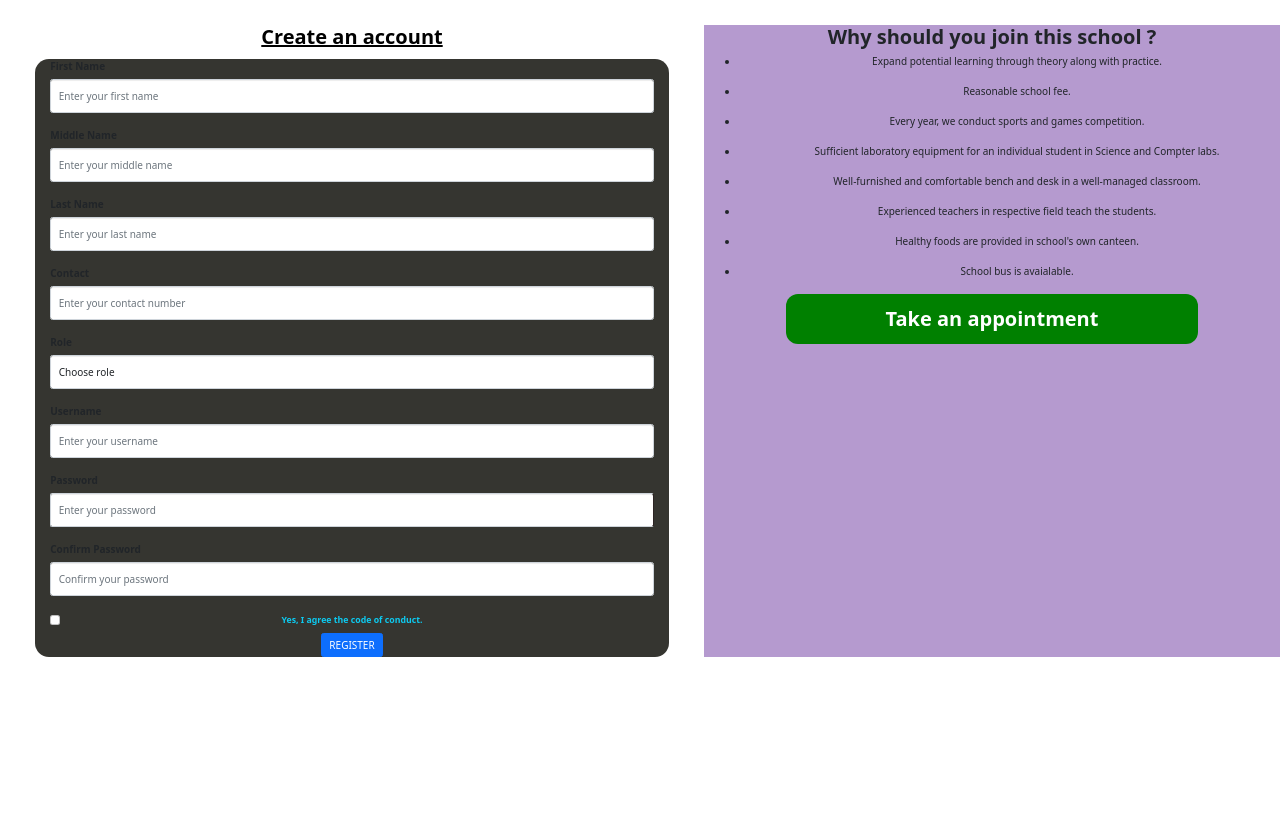
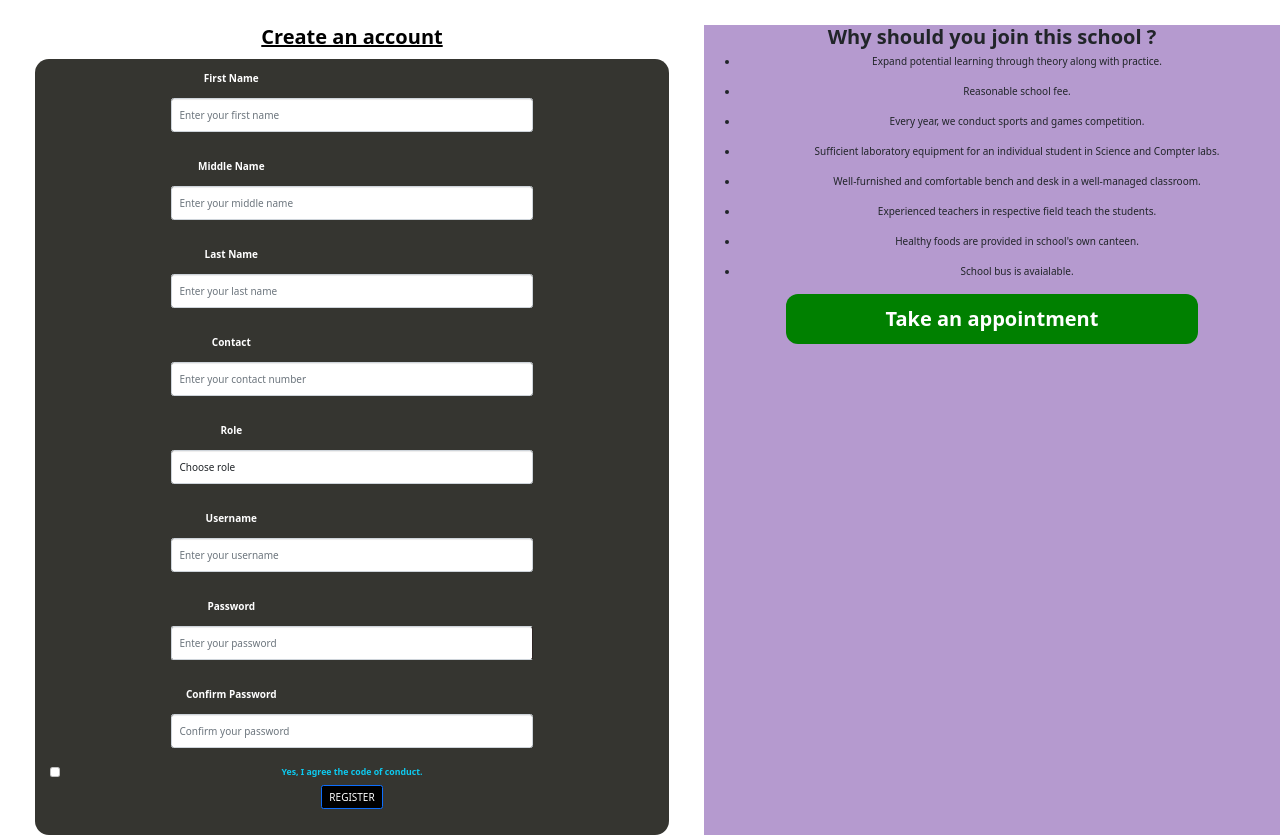
Before and after one commit to sanjiv576/school_website, a Django app: page //register in a window 1280 px wide. Shown: the part 149-989 px from the top of the page. Before the commit the page ends 806 px from the top, so only its background shows below. Run offline with Django 4.2, Linux system fonts and the light colour scheme; some libraries are stand-ins or nearby versions.

Commit message:
add form and input style

```diff
--- a/school/static/css/home/custom/register.css
+++ b/school/static/css/home/custom/register.css
@@ -126,3 +126,38 @@
     }
 
 }
+
+
+/* register form */
+
+.form-group label{
+    color:white;
+    width: 60%;
+    margin:auto;
+    padding:12px;
+}
+
+.form-group input, .form-control {
+    margin: auto!important;
+    width: 60%!important;
+}
+
+.buttonContent {
+    height: 50px;
+}
+
+.buttonContent a {
+    background-color: black !important;
+    color: white;
+    transition: transform .3s;
+
+}
+.buttonContent input {
+    border: none;
+    background: transparent;
+}
+.buttonContent a:hover, .buttonContent input  {
+    background-color: darkblue !important;
+    width: 150px;
+    transform: scale(1.25);
+}
```
